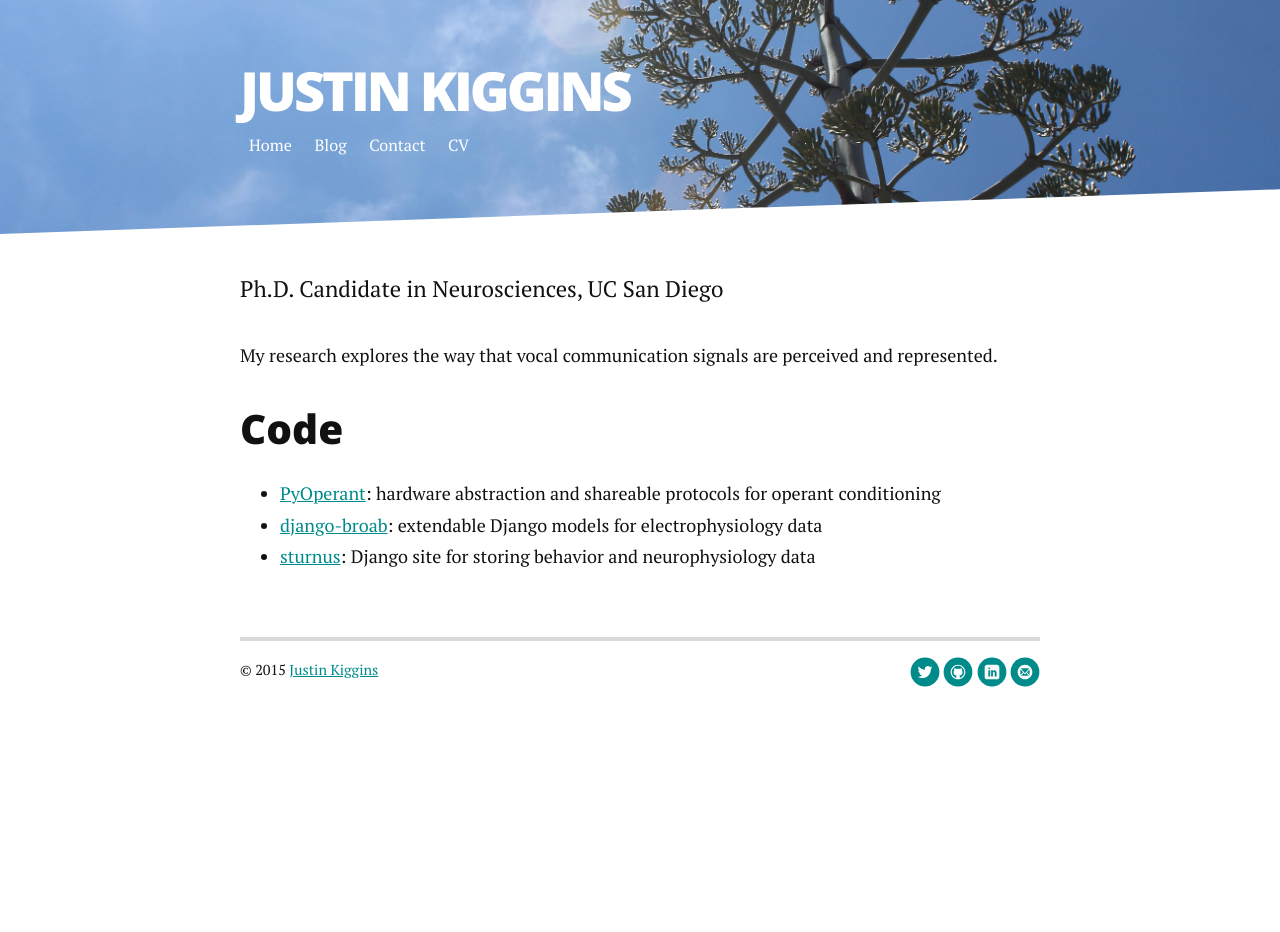
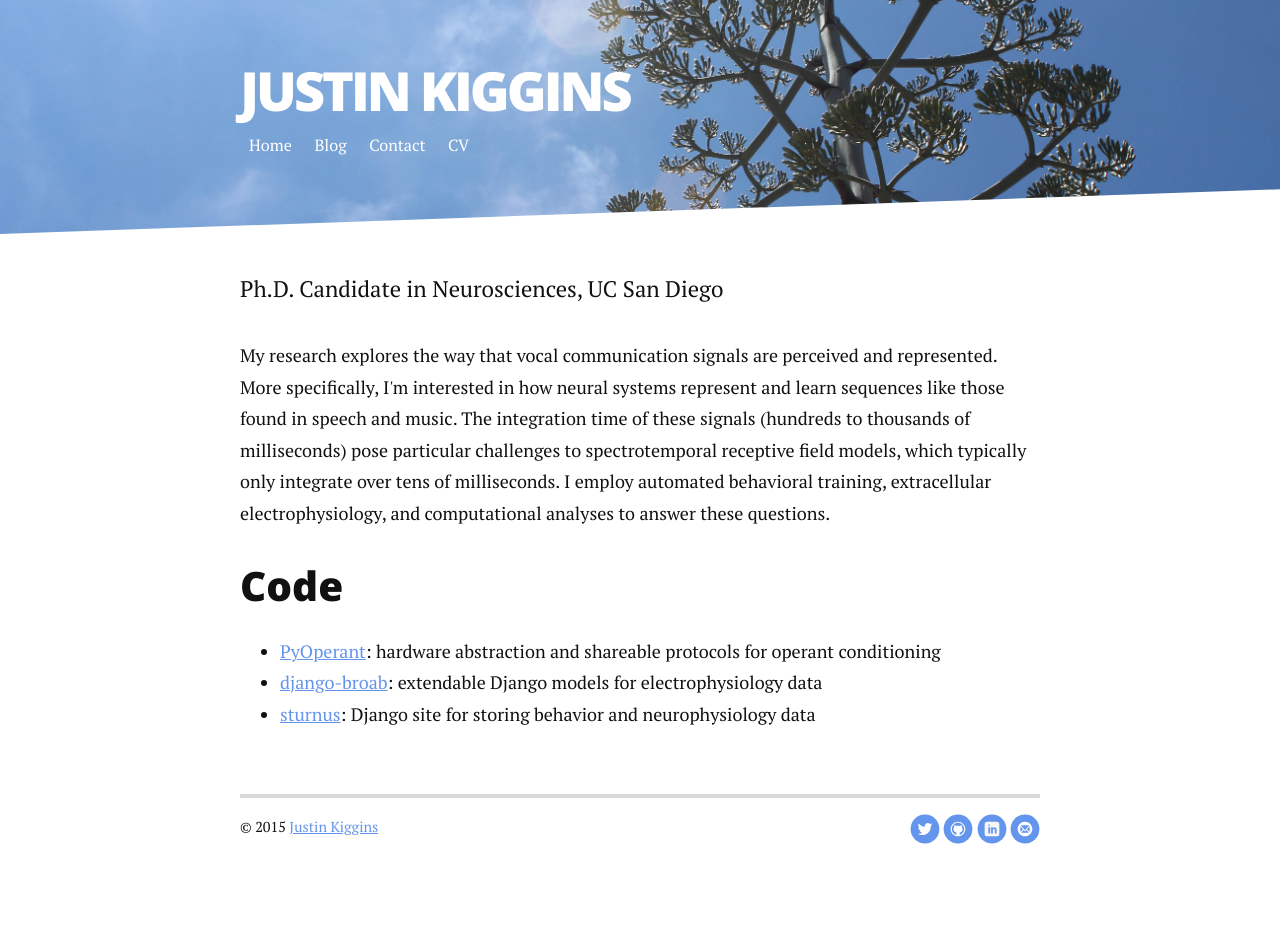
Before and after one commit to neuromusic/neuromusic.github.io, a Jekyll site: the page built from index.html, in a window 1280 px wide. Built offline with Jekyll 4.4.1, drawn with Linux system fonts in a browser that asks for light colours; nearby versions of some CDN libraries; Markdown is read by kramdown in place of the engine named in the settings; comment, search, counter and statistics services are not loaded; before the commit the page ends 900 px from its top, so only the background shows below that.

Commit message:
color, favicon, intro

```diff
--- a/_config.yml
+++ b/_config.yml
@@ -1,7 +1,7 @@
 title: Justin Kiggins
 description: neuroscience via engineering via music
 
-url: http://127.0.0.1:4000
+url: http://neuromusic.github.io
 baseurl: ""
 paginate_path: "blog/page:num/"
 permalink: blog/:title/
--- a/assets/scss/_config.scss
+++ b/assets/scss/_config.scss
@@ -25,7 +25,7 @@ $grey:   #aaa;
 $black:  #111;
 
 // Color variables
-$primary-color: darkcyan;
+$primary-color: cornflowerblue;
 $secondary-color: #233E5B;
 $tertiary-color: #aaa;
 $link-color: $primary-color;
--- a/index.html
+++ b/index.html
@@ -4,7 +4,7 @@ title: Justin Kiggins
 ---
 <div class="home" id="home">
   <p class="intro">Ph.D. Candidate in Neurosciences, UC San Diego</p>
-  <p>My research explores the way that vocal communication signals are perceived and represented.</p>
+  <p>My research explores the way that vocal communication signals are perceived and represented. More specifically, I'm interested in how neural systems represent and learn sequences like those found in speech and music. The integration time of these signals (hundreds to thousands of milliseconds) pose particular challenges to spectrotemporal receptive field models, which typically only integrate over tens of milliseconds. I employ automated behavioral training, extracellular electrophysiology, and computational analyses to answer these questions.</p>
 
   <h2>Code</h2>
   <ul>
```
Also changed, not shown: assets/css/style.css, assets/img/favicon.ico.
